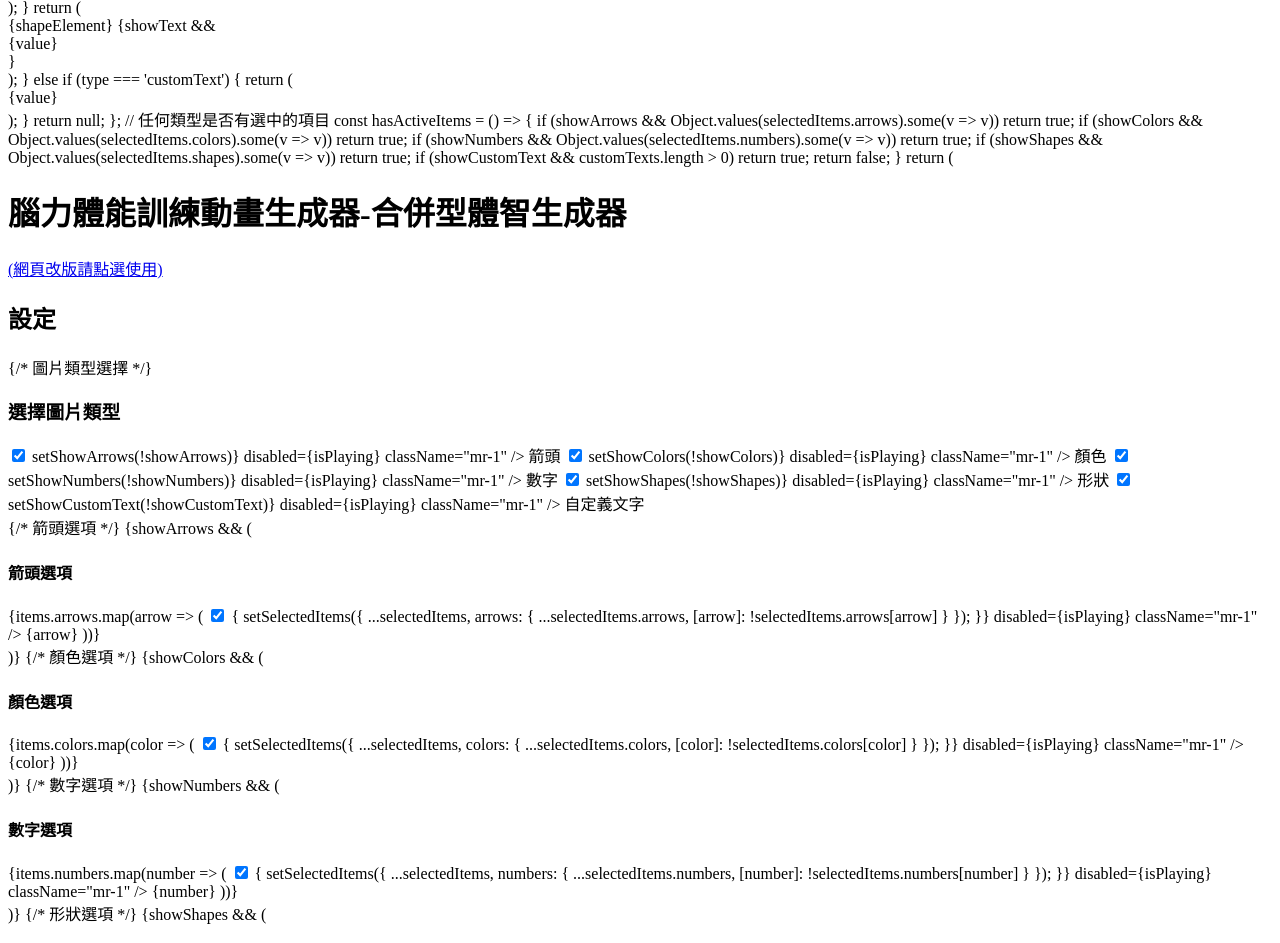
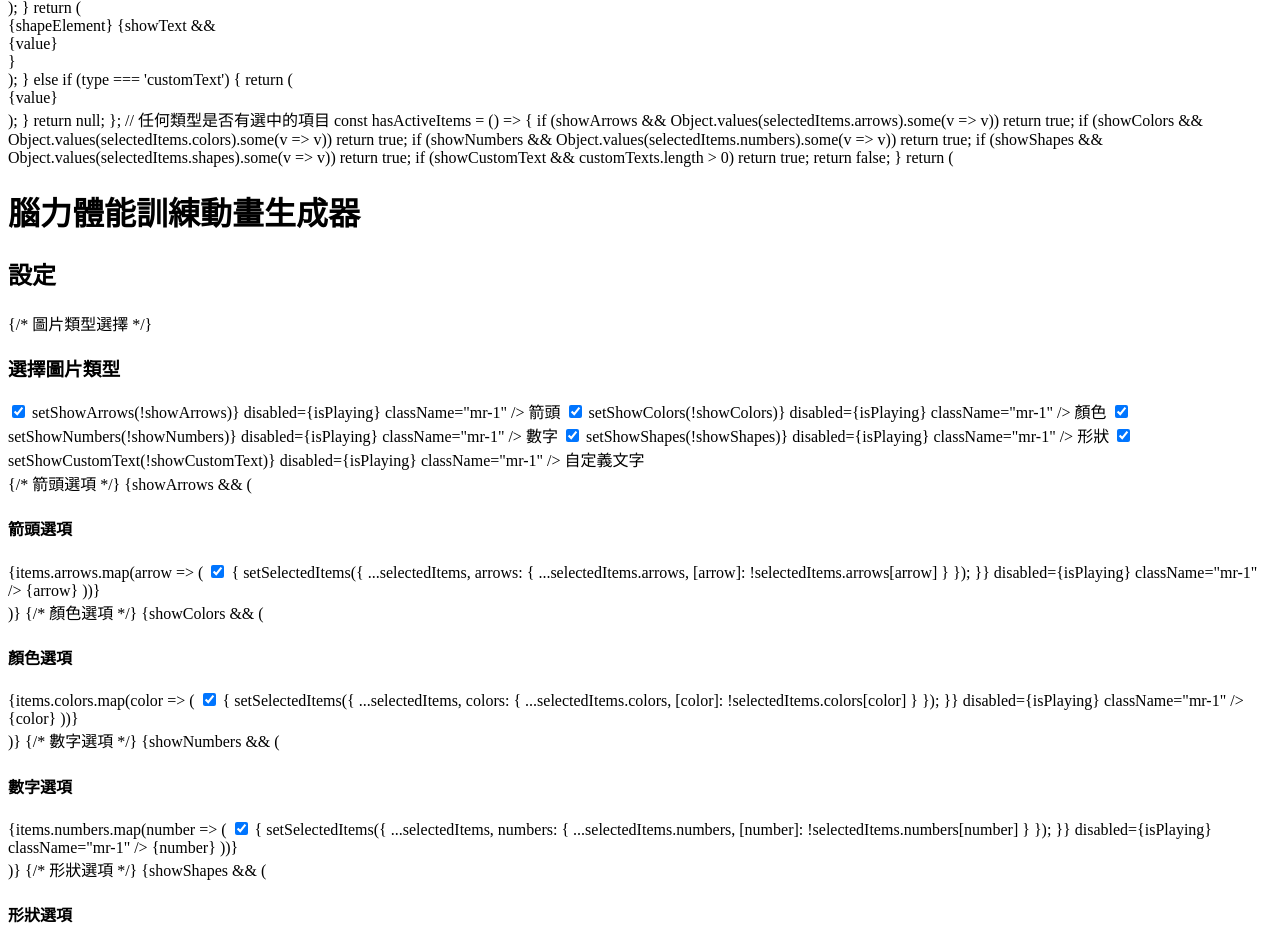
Before and after one commit to mattsue1003/cognicsegame2, a plain HTML site: page index.html in a window 1280 px wide. Shown: the part 879-1822 px from the top of the page. Drawn offline with Linux system fonts and the light colour scheme.

Commit message:
index.html

```diff
--- a/index.html
+++ b/index.html
@@ -257,17 +257,7 @@ function TrainerApp() {
 
   return (
     <div className="max-w-3xl mx-auto p-2 sm:p-4">
-      <h1 className="text-2xl sm:text-3xl font-bold text-center mb-2">腦力體能訓練動畫生成器-合併型體智生成器</h1>
-      <div className="text-center mb-4 sm:mb-6">
-        <a
-          href="https://mattsue.my.canva.site/dagq8wvozmy"
-          target="_blank"
-          rel="noopener noreferrer"
-          className="text-blue-600 hover:text-blue-800 underline text-sm sm:text-base"
-        >
-          (網頁改版請點選使用)
-        </a>
-      </div>
+      <h1 className="text-2xl sm:text-3xl font-bold text-center mb-4 sm:mb-6">腦力體能訓練動畫生成器</h1>
 
       <div className="bg-gray-100 p-3 sm:p-4 rounded-lg mb-4 sm:mb-6">
         <h2 className="text-lg sm:text-xl font-bold mb-3 sm:mb-4">設定</h2>
```
